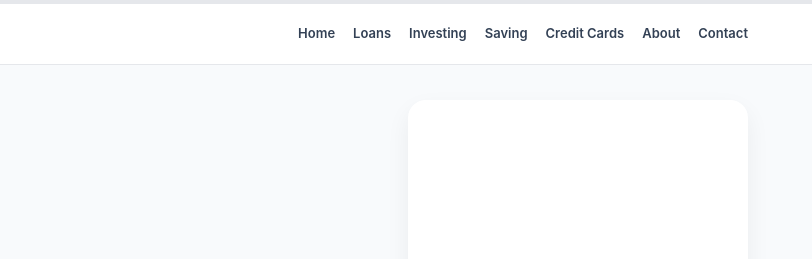
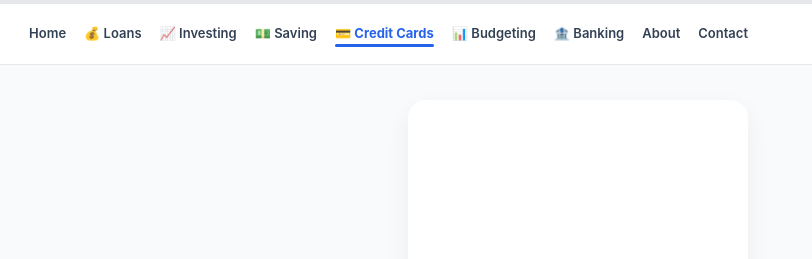
Before and after one commit to rmlindjo001-ai/moneyguide, a plain HTML site: page best-credit-cards-for-beginners.html in a window 1280 px wide. Shown: the top 259 px of the page, 468-1280 px from the left. Drawn offline with Linux system fonts and the light colour scheme.

Commit message:
Enhance navigation with emojis and new sections
Updated navigation links with emojis and added new links.

```diff
--- a/best-credit-cards-for-beginners.html
+++ b/best-credit-cards-for-beginners.html
@@ -88,17 +88,13 @@ href="css/responsive.css">
 <ul>
 
 <li><a href="index.html">Home</a></li>
-
-<li><a href="loans.html">Loans</a></li>
-
-<li><a href="investing.html">Investing</a></li>
-
-<li><a href="saving.html">Saving</a></li>
-
-<li><a href="credit-cards.html">Credit Cards</a></li>
-
+<li><a href="loans.html">💰 Loans</a></li>
+<li><a href="investing.html">📈 Investing</a></li>
+<li><a href="saving.html">💵 Saving</a></li>
+<li><a class="active" href="credit-cards.html">💳 Credit Cards</a></li>
+<li><a href="budgeting.html">📊 Budgeting</a></li>
+<li><a href="banking.html">🏦 Banking</a></li>
 <li><a href="about.html">About</a></li>
-
 <li><a href="contact.html">Contact</a></li>
 
 </ul>
```
